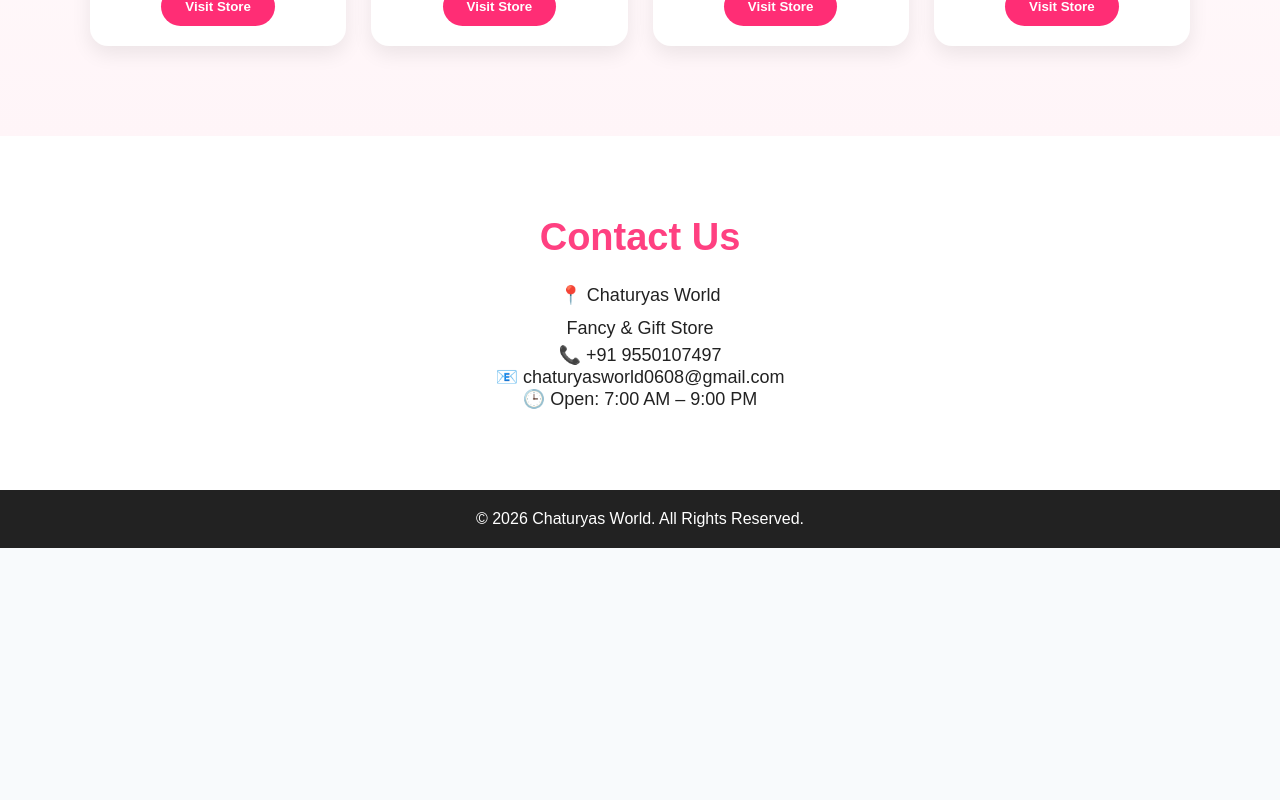
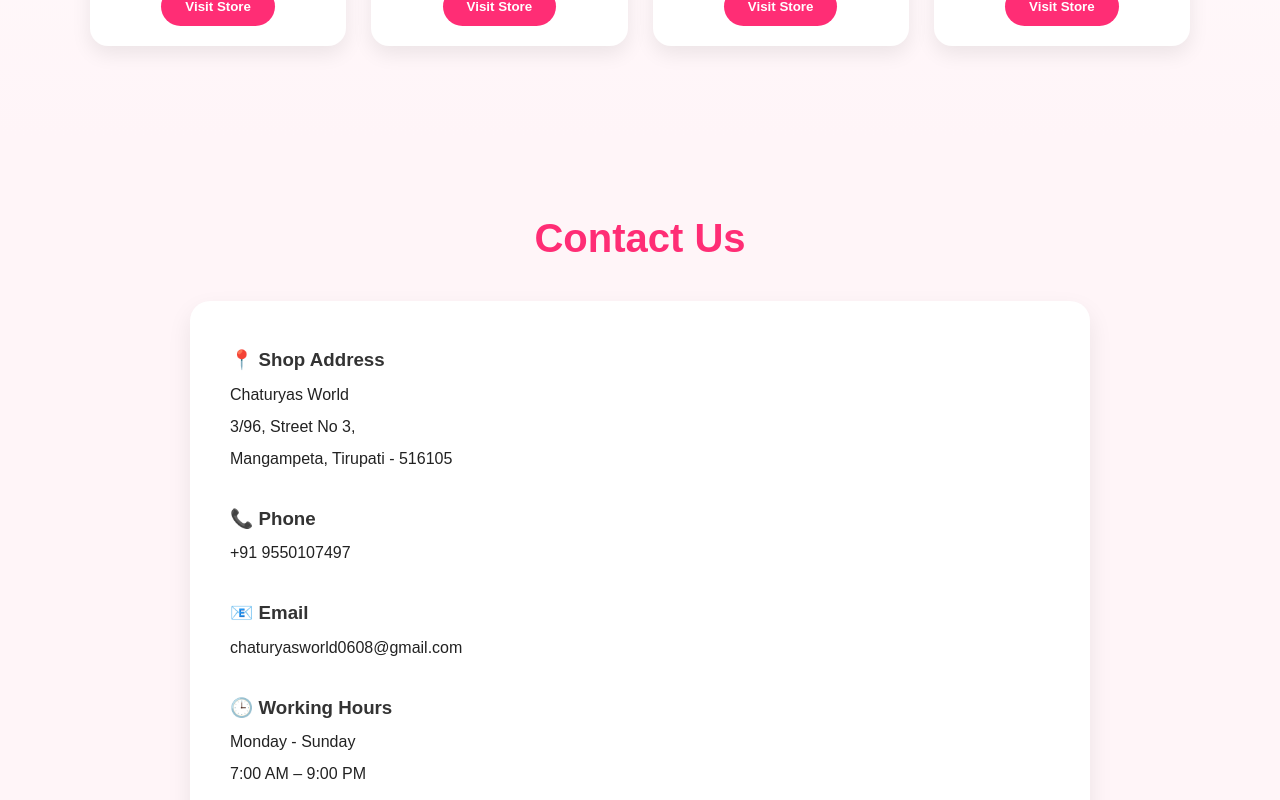
Before and after one commit to chaturyasworld/chaturyas-world, a Next.js app: page / in a window 1280 px wide. Shown: the part 1780-2580 px from the top of the page. Before the commit the page ends 2328 px from the top, so only its background shows below. Built offline with nearby package versions, Linux system fonts and the light colour scheme.

Commit message:
Update page.tsx

```diff
--- a/app/page.tsx
+++ b/app/page.tsx
@@ -216,42 +216,55 @@
     ))}
   </div>
 </section>
-  {/* Contact Section */}
+ {/* Contact Section */}
 <section
   id="contact"
   style={{
     padding: "80px 20px",
-    background: "#ffffff",
-    textAlign: "center",
+    background: "#fff5f8",
   }}
 >
   <h2
     style={{
-      fontSize: "38px",
-      color: "#ff4081",
-      marginBottom: "20px",
+      textAlign: "center",
+      color: "#ff2d75",
+      fontSize: "40px",
+      marginBottom: "40px",
     }}
   >
     Contact Us
   </h2>
 
-  <p style={{ fontSize: "18px", lineHeight: "1.8" }}>
-    📍 Chaturyas World
-    <br />
-    Fancy & Gift Store
-  </p>
+  <div
+    style={{
+      maxWidth: "900px",
+      margin: "0 auto",
+      background: "#fff",
+      borderRadius: "20px",
+      padding: "40px",
+      boxShadow: "0 10px 25px rgba(0,0,0,0.08)",
+      lineHeight: "2",
+    }}
+  >
+    <h3 style={{ color: "#333" }}>📍 Shop Address</h3>
+    <p>
+      Chaturyas World <br />
+      3/96, Street No 3, <br />
+      Mangampeta, Tirupati - 516105
+    </p>
 
-  <p style={{ fontSize: "18px" }}>
-    📞 +91 9550107497
-  </p>
+    <h3 style={{ color: "#333", marginTop: "25px" }}>📞 Phone</h3>
+    <p>+91 9550107497</p>
 
-  <p style={{ fontSize: "18px" }}>
-    📧 chaturyasworld0608@gmail.com
-  </p>
+    <h3 style={{ color: "#333", marginTop: "25px" }}>📧 Email</h3>
+    <p>chaturyasworld0608@gmail.com</p>
 
-  <p style={{ fontSize: "18px" }}>
-    🕒 Open: 7:00 AM – 9:00 PM
-  </p>
+    <h3 style={{ color: "#333", marginTop: "25px" }}>🕒 Working Hours</h3>
+    <p>
+      Monday - Sunday <br />
+      7:00 AM – 9:00 PM
+    </p>
+  </div>
 </section>
   {/* Footer */}
 <footer
```
